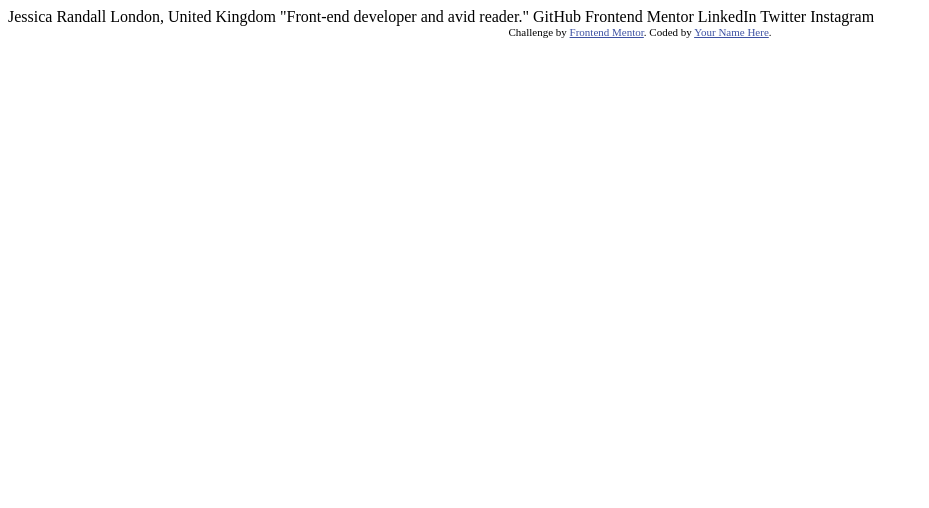
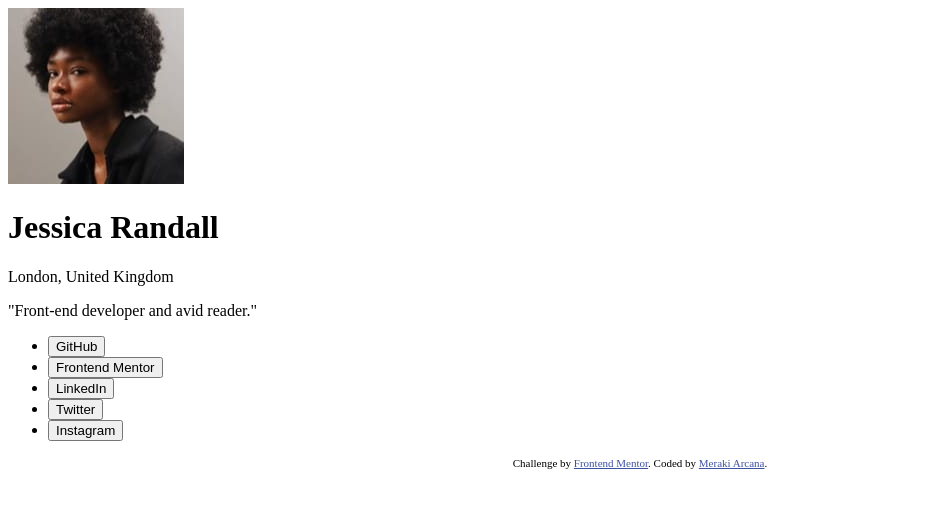
Before and after one commit to Meraki-Arcana/social-links-profile-main, a plain HTML site: page index.html in a window 1280 px wide. Shown: the whole page, without its empty margins (0-929 px from the left). Drawn offline with Linux system fonts and the light colour scheme.

Commit message:
Initialized HTML and CSS files
Structured HTML and created custom CSS properties.

```diff
--- a/index.html
+++ b/index.html
@@ -1,34 +1,59 @@
 <!DOCTYPE html>
 <html lang="en">
+
 <head>
   <meta charset="UTF-8">
-  <meta name="viewport" content="width=device-width, initial-scale=1.0"> <!-- displays site properly based on user's device -->
+  <meta name="viewport" content="width=device-width, initial-scale=1.0">
+  <!-- displays site properly based on user's device -->
 
   <link rel="icon" type="image/png" sizes="32x32" href="./assets/images/favicon-32x32.png">
-
+  <link rel="stylesheet" href="./styles.css">
   <title>Frontend Mentor | Social links profile</title>
 
   <!-- Feel free to remove these styles or customise in your own stylesheet 👍 -->
   <style>
-    .attribution { font-size: 11px; text-align: center; }
-    .attribution a { color: hsl(228, 45%, 44%); }
+    .attribution {
+      font-size: 11px;
+      text-align: center;
+    }
+
+    .attribution a {
+      color: hsl(228, 45%, 44%);
+    }
   </style>
 </head>
+
 <body>
 
-  Jessica Randall
-  London, United Kingdom
-  "Front-end developer and avid reader."
+  <main class="profile-container">
+    <img src="assets/images/avatar-jessica.jpeg" alt="Jessica Randall">
+    <h1 class="profile-name">Jessica Randall</h1>
+    <p class="location-details">London, United Kingdom</p>
+    <p class="short-bio">"Front-end developer and avid reader."</p>
+    <ul>
+      <li class="social-links">
+        <button>GitHub</button>
+      </li>
+      <li class="social-links">
+        <button>Frontend Mentor</button>
+      </li>
+      <li class="social-links">
+        <button>LinkedIn</button>
+      </li>
+      <li class="social-links">
+        <button>Twitter</button>
+      </li>
+      <li class="social-links">
+        <button>Instagram</button>
+      </li>
+    </ul>
+  </main>
+  <footer>
+    <div class="attribution">
+      Challenge by <a href="https://www.frontendmentor.io?ref=challenge" target="_blank">Frontend Mentor</a>.
+      Coded by <a href="https://www.frontendmentor.io/profile/Meraki-Arcana">Meraki Arcana</a>.
+    </div>
+  </footer>
+</body>
 
-  GitHub
-  Frontend Mentor
-  LinkedIn
-  Twitter
-  Instagram
-
-  <div class="attribution">
-    Challenge by <a href="https://www.frontendmentor.io?ref=challenge" target="_blank">Frontend Mentor</a>.
-    Coded by <a href="#">Your Name Here</a>.
-  </div>
-</body>
 </html>
--- /dev/null
+++ b/styles.css
@@ -0,0 +1,10 @@
+@import url('https://fonts.googleapis.com/css2?family=Inter:ital,opsz,wght@0,14..32,100..900;1,14..32,100..900&family=Outfit:wght@100..900&display=swap');
+
+:root {
+    --background-clr:hsl(0, 0%, 8%);
+    --primary-text-clr:hsl(0, 0%, 100%);
+    --secondary-text-clr:hsl(75, 94%, 57%);
+    --profile-card:hsl(0, 0%, 12%);
+    --button-clr:hsl(0, 0%, 20%);
+    --hover-clr:hsl(75, 94%, 57%);;
+}
```
